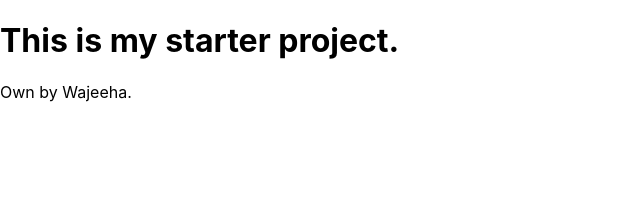
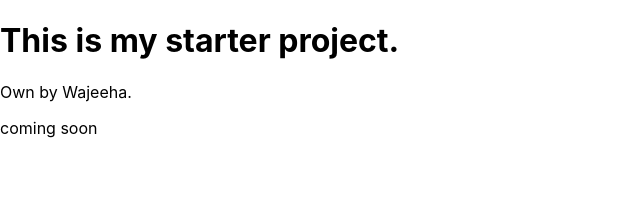
Before and after one commit to wajeeha-manzoor/starter, a Next.js app: page / in a window 1280 px wide. Shown: the top 208 px of the page, without its empty margins (0-640 px from the left). Built offline with nearby package versions, Linux system fonts and the light colour scheme.

Commit message:
index file changed

```diff
--- a/pages/index.tsx
+++ b/pages/index.tsx
@@ -3,6 +3,7 @@ const Home = () => {
     <>
       <h1>This is my starter project.</h1>
       <p>Own by Wajeeha.</p>
+      <p>coming soon</p>
     </>
   );
 };
```
